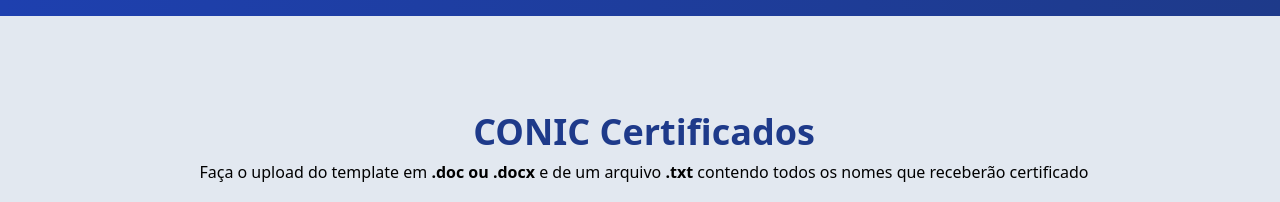
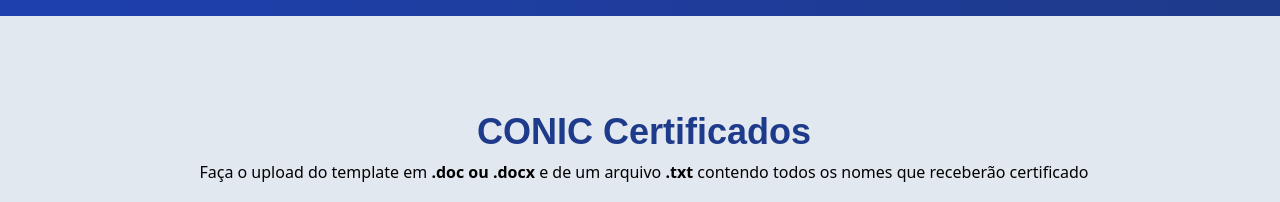
Before and after one commit to thiagomag94/GeradorDeCertificados-Conic-UFPE-front, a Next.js app: page / in a window 1280 px wide. Shown: the top 202 px of the page. Built offline with nearby package versions, Linux system fonts and the light colour scheme.

Commit message:
font change

```diff
--- a/src/app/globals.css
+++ b/src/app/globals.css
@@ -3,6 +3,20 @@
 @tailwind utilities;
 
 @import url('https://fonts.googleapis.com/css2?family=Neuton:ital,wght@0,200;0,300;0,400;0,700;0,800;1,400&display=swap');
+@import url('https://fonts.googleapis.com/css2?family=Pacifico&family=Poppins:ital,wght@0,100;0,200;0,300;0,400;0,500;0,600;0,700;0,800;0,900;1,100;1,200;1,300;1,400;1,500;1,600;1,700;1,800;1,900&display=swap');
+
+.poppins-bold {
+    font-family: "Poppins", sans-serif;
+    font-weight: 700;
+    font-style: normal;
+  }
+
+.pacifico-regular {
+    font-family: "Pacifico", cursive;
+    font-weight: 400;
+    font-style: normal;
+  }
+
 
 ::-webkit-scrollbar {
     width: 5px;
--- a/src/app/page.tsx
+++ b/src/app/page.tsx
@@ -7,7 +7,7 @@
     <main className="flex  flex-col justify-start  items-center px-8 py-24 lg:px-12 lg:py-12 md:px-16  ">
       <div className="flex flex-col justify-center items-center  lg:py-12  ">
         <div className="flex flex-col w-full pl-2 ">
-          <span className="mb-16 xl:mb-0 bg-blue-900 font-bold text-center  text-transparent bg-clip-text text-3xl lg:text-4xl ">CONIC Certificados</span>
+          <span className="mb-16 xl:mb-0 bg-blue-900 font-bold text-center poppins-bold text-transparent bg-clip-text text-3xl lg:text-4xl ">CONIC Certificados</span>
           <span className={`text-center mt-2 xl:text-start`}>Faça o upload do template em <b>.doc ou .docx</b> e de um arquivo <b>.txt</b> contendo todos os nomes que receberão certificado</span>
         </div>
         <FileUploader/>
--- a/src/components/FileUploader/FileUploader.tsx
+++ b/src/components/FileUploader/FileUploader.tsx
@@ -252,7 +252,7 @@
               <Image src={spinner} alt={"loading"} className={`${ progress>0 && status===200 && message==="Arquivos enviados...aguarde os certificados" ? 'absolute left-25 top-50 ' : 'hidden'}  w-60 animate-spin`}/>
               <span  className={`${ progress>0 && message==="Arquivos enviados...aguarde os certificados"? 'block ' : 'hidden'} text-slate-200 mt-40 animate-pulse`}>Aguarde...estamos gerando seus certificados...</span>
               <div className='absolute text-slate-50 gap-4 right-4 top-4 w-3/6 rounded-xl flex flex-col justify-start gap-2 z-10 items-start px-16 pt-16 pb-8 drop-shadow-xl bg-gradient-to-r from-blue-500 to-blue-700 backdrop-blur-xl'>
-                    <span className={`text-xl  font-bold`}>{`Prontinho...seus certificados foram gerados com sucesso!`}</span>
+                    <span className={`text-xl pacifico-regular  font-bold`}>{`Prontinho...seus certificados foram gerados com sucesso!`}</span>
 
                     <span className={`text-xl font-extralight text-center`}><b>Total:</b>{` ${certificados?.length} certificados`}</span>
                     <div id='buttons ' className='flex flex-row justify-start items-start w-full gap-4'>
--- a/tailwind.config.ts
+++ b/tailwind.config.ts
@@ -7,6 +7,9 @@
     './src/app/**/*.{js,ts,jsx,tsx,mdx}',
   ],
   theme: {
+    fontFamily: {
+
+    },
     extend: {
       backgroundImage: {
         'gradient-radial': 'radial-gradient(var(--tw-gradient-stops))',
```
